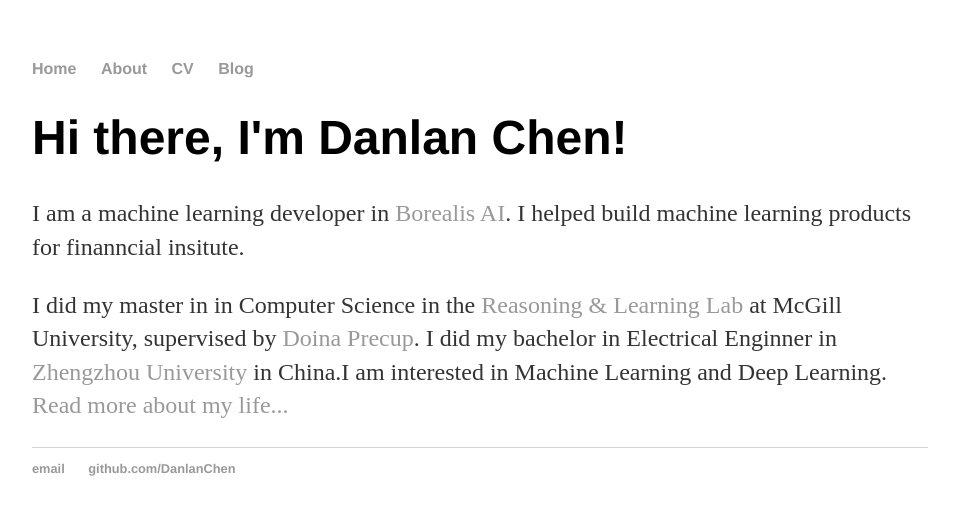
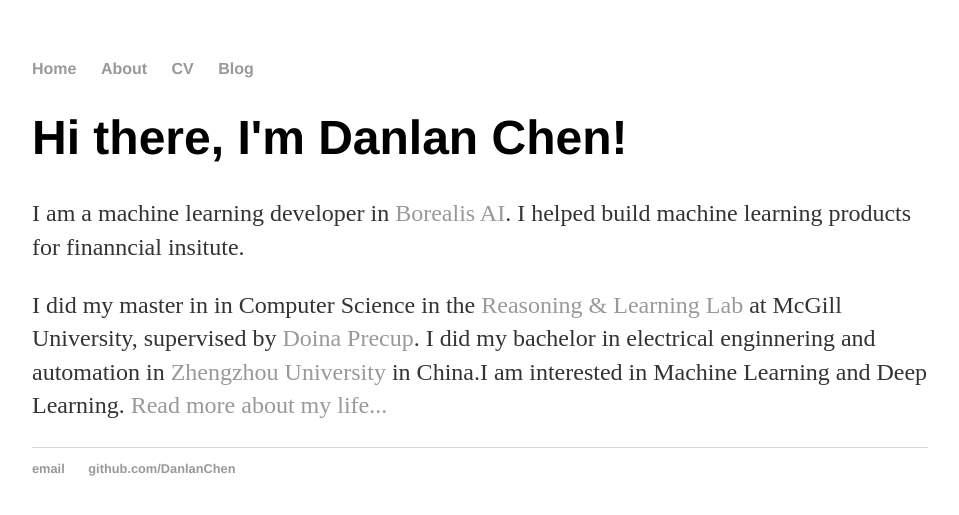
Before and after one commit to DanlanChen/DanlanChen.github.io, a Jekyll site: the page built from index.html, in a window 1280 px wide. Shown: the top 515 px of the page, without its empty margins (160-1119 px from the left). Built offline with Jekyll 4.4.1, drawn with Linux system fonts in a browser that asks for light colours.

Commit message:
Update index.html

```diff
--- a/index.html
+++ b/index.html
@@ -5,5 +5,5 @@ title: Danlan Chen
 <div class="blurb">
 	<h1>Hi there, I'm Danlan Chen!</h1>
 	<p> I am a machine learning developer in <a href="https://www.borealisai.com/en/">Borealis AI</a>. I helped build machine learning products for finanncial insitute.</p>
-	<p>I did my master in  in Computer Science in the <a href="http://rl.cs.mcgill.ca/">Reasoning & Learning Lab</a> at McGill University, supervised by <a href="http://http://international.zzu.edu.cn/en/school/detail?cid=3&pid=3&detail=28.mcgill.ca/~dprecup/">Doina Precup</a>. I did my bachelor in Electrical Enginner in <a href="http://international.zzu.edu.cn/en/school/detail?cid=3&pid=3&detail=28">Zhengzhou University</a> in China.I am interested in Machine Learning and Deep Learning. <a href="/about">Read more about my life...</a></p>
+	<p>I did my master in  in Computer Science in the <a href="http://rl.cs.mcgill.ca/">Reasoning & Learning Lab</a> at McGill University, supervised by <a href="http://http://international.zzu.edu.cn/en/school/detail?cid=3&pid=3&detail=28.mcgill.ca/~dprecup/">Doina Precup</a>. I did my bachelor in electrical enginnering and automation in <a href="http://international.zzu.edu.cn/en/school/detail?cid=3&pid=3&detail=28">Zhengzhou University</a> in China.I am interested in Machine Learning and Deep Learning. <a href="/about">Read more about my life...</a></p>
 </div><!-- /.blurb -->
```
